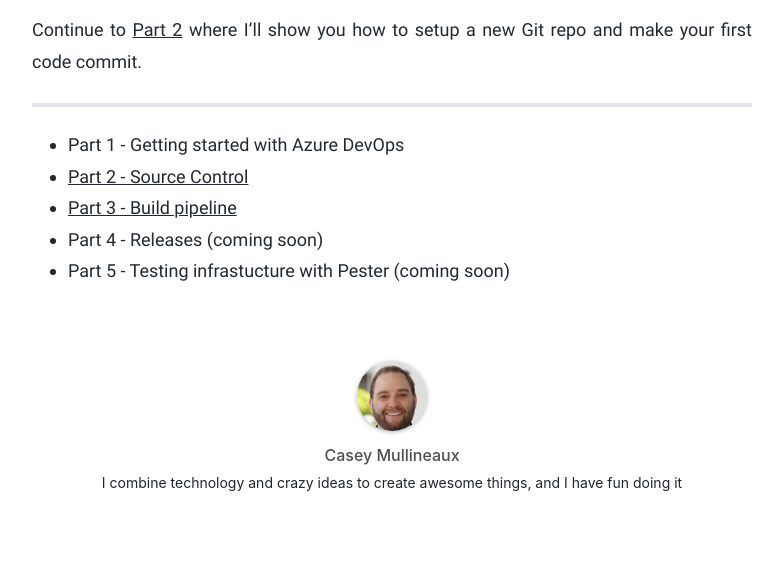
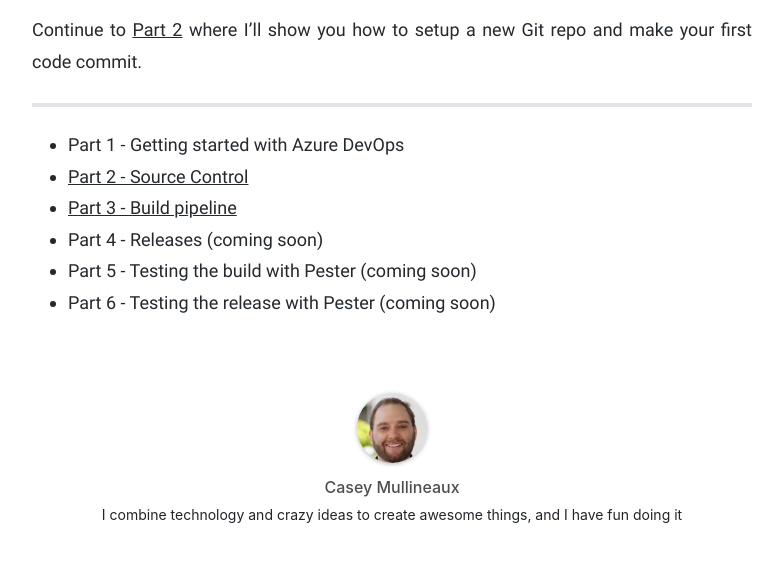
Before and after one commit to caseymullineaux/caseymullineaux.github.io, a Jekyll site: the page built from _posts/azure-devops/2019-01-11-azure-devops-part-1.md, in a window 1280 px wide and 900 px high, scrolled down 4506 px, cut to the strip 0-574 px from the top of the window. Shown: the top 562 px of the strip, without its empty margins (248-1031 px from the left). Built offline with Jekyll 4.4.1, drawn with Linux system fonts in a browser that asks for light colours; nearby versions of some CDN libraries; comment, search, counter and statistics services are not loaded; a style sheet for code colours, icons or effects is not loaded.

Commit message:
updated links

```diff
--- a/_posts/azure-devops/2019-01-11-azure-devops-part-1.md
+++ b/_posts/azure-devops/2019-01-11-azure-devops-part-1.md
@@ -73,4 +73,5 @@
 - [Part 2 - Source Control]({% post_url /azure-devops/2019-03-01-azure-devops-part-2 %})
 - [Part 3 - Build pipeline]({% post_url /azure-devops/2019-03-02-azure-devops-part-3 %})
 - Part 4 - Releases (coming soon)
-- Part 5 - Testing infrastucture with Pester (coming soon)
+- Part 5 - Testing the build with Pester (coming soon)
+- Part 6 - Testing the release with Pester (coming soon)
```
Also changed, not shown: _posts/azure-devops/2019-03-01-azure-devops-part-2.md (+2 -1 lines).
